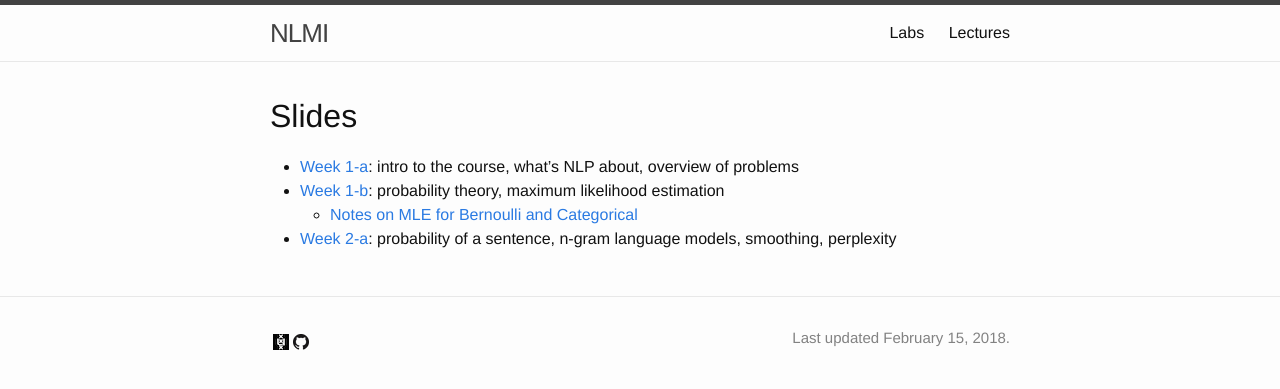
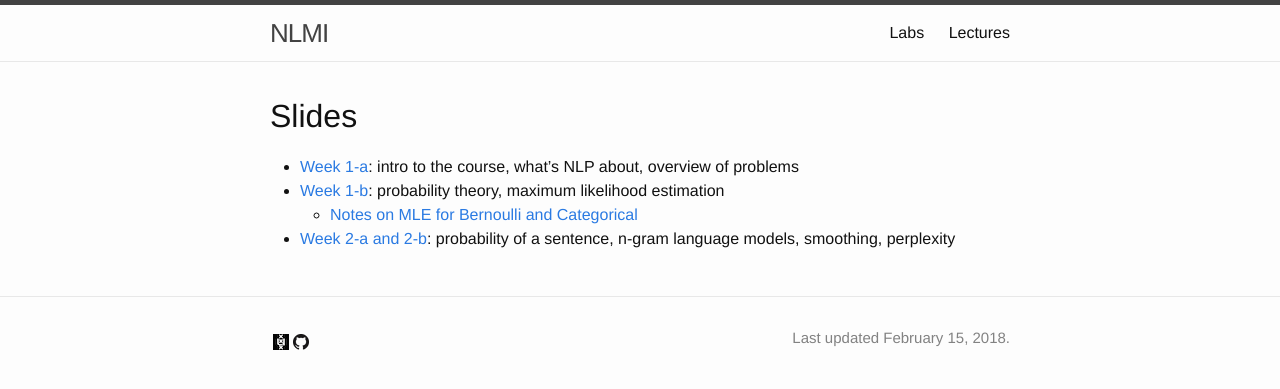
Before and after one commit to cl-illc/nlmi, a Jekyll site: the page built from lectures.md, in a window 1280 px wide. Shown: the top 389 px of the page. Built offline with Jekyll 4.4.1, drawn with Linux system fonts in a browser that asks for light colours.

```diff
--- a/lectures.md
+++ b/lectures.md
@@ -9,4 +9,4 @@
 * [Week 1-a](lectures/week1-a.pdf): intro to the course, what's NLP about, overview of problems
 * [Week 1-b](lectures/week1-b.pdf): probability theory, maximum likelihood estimation
     * [Notes on MLE for Bernoulli and Categorical](//github.com/wilkeraziz/notes/blob/master/machine-learning/MLE/main.pdf)
-* [Week 2-a](lectures/week2-a.pdf): probability of a sentence, n-gram language models, smoothing, perplexity
+* [Week 2-a and 2-b](lectures/week2-a.pdf): probability of a sentence, n-gram language models, smoothing, perplexity
```
Also changed, not shown: index.md (+1 -0 lines), 1 other file.
